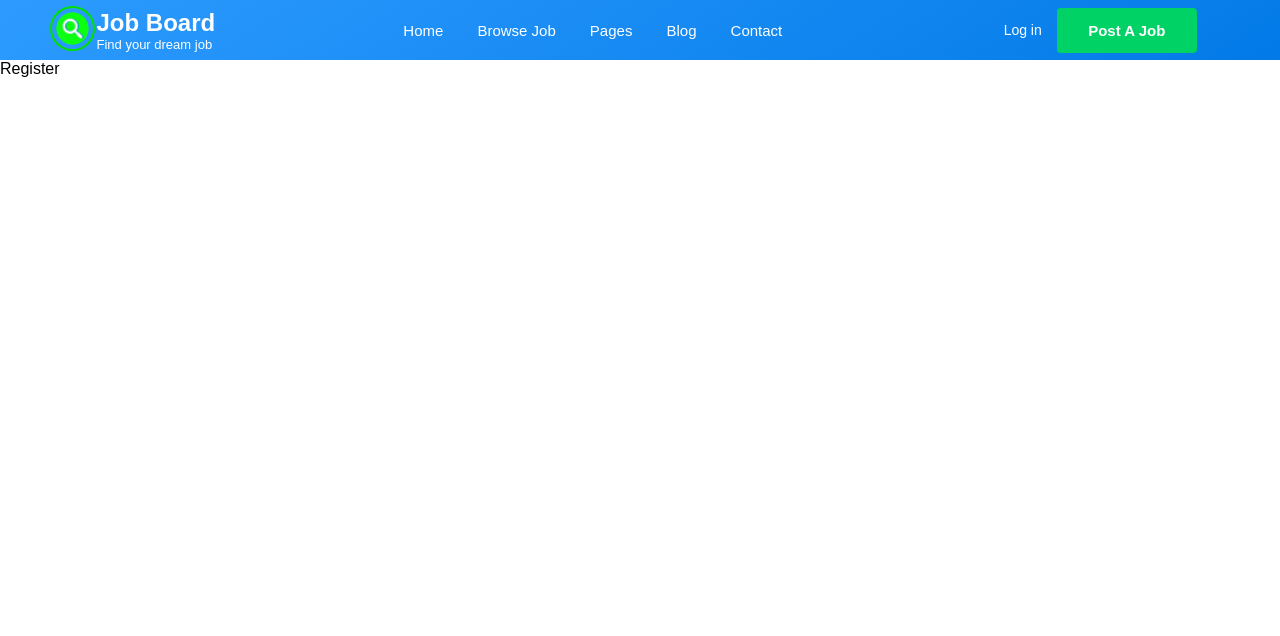
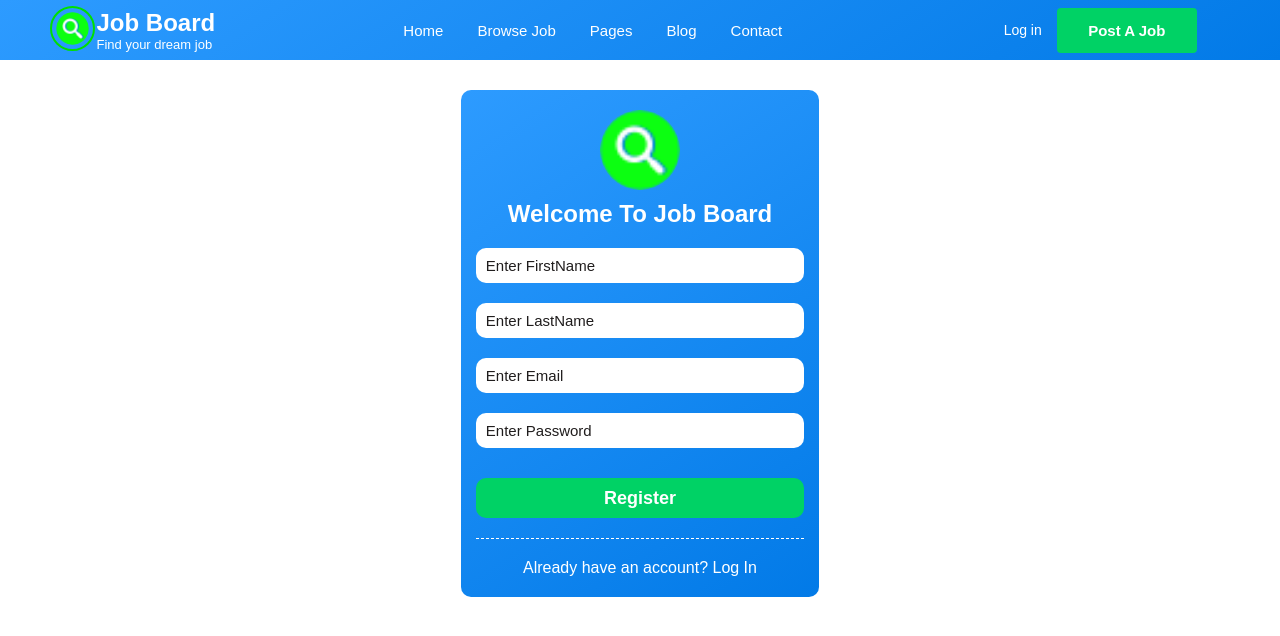
Before and after one commit to moinkhan07/CODSOFT, a React (Create React App) app in the folder Level 2/Job Board/Frontend/job-board-application/: page /register in a window 1280 px wide. Shown: the top 636 px of the page. Built offline with nearby package versions, Linux system fonts and the light colour scheme.

Commit message:
User register and login page frontend done

```diff
--- a/Level 2/Job Board/Frontend/job-board-application/src/App.js
+++ b/Level 2/Job Board/Frontend/job-board-application/src/App.js
@@ -2,6 +2,9 @@ import './Styles/Navbar.css';
 import './Styles/Welcome.css';
 import './Styles/JobSearch.css';
 import './Styles/JobList.css';
+import './Styles/LogIn.css';
+import './Styles/Register.css';
+import './Styles/PostJob.css';
 import JobList from './Components/JobList';
 import JobSearch from './Components/JobSearch.js';
 import Welcome from './Components/Welcome.js';
--- a/Level 2/Job Board/Frontend/job-board-application/src/Components/LogIn.js
+++ b/Level 2/Job Board/Frontend/job-board-application/src/Components/LogIn.js
@@ -1,20 +1,25 @@
 import React from 'react'
-import {NavLink} from 'react-router-dom';
+import {Link,NavLink} from 'react-router-dom';
 
 const LogIn = () => {
+  const navStyleLink = ()=>{
+    return{
+      marginTop: "20px",
+      textAlign: "center",
+      cursor: "pointer",
+      textDecoration: "none",
+      color:"black"
+    }
+  }
   return (
-    // <div id="loginDiv">
-    // <Link to={'/'}><img src={require('../Assets/logo.jpg')} /></Link>
-    // <h2>Welcome To Movie Venture</h2>
-    // <input value={credentials.userEmail} onChange={handleChange} name="userEmail" placeholder="Enter Email" type={"email"}/>
-    // <input value={credentials.userPassword} onChange={handleChange} name="userPassword"  placeholder="Enter Password" type={"password"}/>
-    // <button onClick={loginUser}>Log In</button>
-    // <hr/>
-    // <NavLink to={'/signup'} style={navStyleLink}><p id="newUser">New User? Sign Up</p></NavLink>
-    // </div>
-    <div>
-      <h1>LogIn</h1>
-     <NavLink to={'/register'}><p>Register</p></NavLink>
+    <div id="loginDiv">
+    <Link to={'/'}><img src={require('../Assets/logo.png')} /></Link>
+    <h2>Welcome To Job Board</h2>
+    <input  name="userEmail" placeholder="Enter Email" type={"email"}/>
+    <input  name="userPassword"  placeholder="Enter Password" type={"password"}/>
+    <button>Log In</button>
+    <hr/>
+    <NavLink to={'/register'} style={navStyleLink}><p id="newUser">New User? Sign Up</p></NavLink>
     </div>
 
   )
--- a/Level 2/Job Board/Frontend/job-board-application/src/Components/Register.js
+++ b/Level 2/Job Board/Frontend/job-board-application/src/Components/Register.js
@@ -1,8 +1,30 @@
 import React from 'react'
+import {Link,NavLink} from 'react-router-dom';
 
 const Register = () => {
+  const navStyleLink = () => {
+    return {
+      marginTop: "20px",
+      textAlign: "center",
+      cursor: "pointer",
+      textDecoration: "none",
+      color:"black"
+    };
+  };
   return (
-    <div>Register</div>
+    <>
+      <div id="signupDiv">
+        <Link to={'/'}><img src={require('../Assets/logo.png')} /></Link>
+        <h2>Welcome To Job Board</h2>
+        <input  name="firstName"  placeholder="Enter FirstName" type={"text"}/>
+        <input  name="lastName"  placeholder="Enter LastName" type={"text"}/>
+        <input  name="userEmail" placeholder="Enter Email" type={"email"}/>
+        <input  name="userPassword" placeholder="Enter Password" type={"password"} />
+        <button>Register</button>
+        <hr/>
+        <NavLink to={'/login'} style={navStyleLink}><p id="already">Already have an account? Log In</p></NavLink>
+      </div>
+    </>
   )
 }
 
--- a/Level 2/Job Board/Frontend/job-board-application/src/Styles/LogIn.css
+++ b/Level 2/Job Board/Frontend/job-board-application/src/Styles/LogIn.css
@@ -0,0 +1,79 @@
+#loginDiv{
+    width: 28%;
+    margin: auto;
+    margin-top: 80px;
+    border-radius: 10px;
+    background: rgb(45,155,255);
+    background: linear-gradient(147deg, rgba(45,155,255,1) 0%, rgba(2,122,231,1) 100%);
+    padding: 20px 15px;
+}
+#loginDiv img{
+    width: 80px;
+    height: 80px;
+    border-radius: 50%;
+    display: block;
+    margin-left: auto;
+    margin-right: auto;
+}
+#loginDiv>h2{
+    margin-top: 10px;
+    text-align: center;
+    color: white;
+}
+#loginDiv>input{
+    width: 100%;
+    height: 35px;
+    margin-top: 20px;
+    border-radius: 10px;
+    outline: none;
+    border: none;
+    background-color: #ffffff;
+    padding-left: 10px;
+    font-size: 15px;
+    color: black;
+}
+#loginDiv>input::placeholder{
+    color: rgb(32, 29, 29);
+}
+#loginDiv>button{
+    width: 100%;
+    height: 40px;
+    margin-top: 30px;
+    border-radius: 10px;
+    outline: none;
+    border: none;
+    background-color: #00D265;
+    cursor: pointer;
+    font-size: 18px;
+    color: white;
+    font-weight: bold;
+}
+#loginDiv>button:hover{
+    background-color: #00b959;
+}
+#loginDiv>hr{
+    width: 100%;
+    border: none;
+    border-top: 1px dashed rgb(255, 255, 255);
+    margin-top: 20px;
+    outline: none;
+}
+#newUser{
+    margin-top: 20px;
+    text-align: center;
+    cursor: pointer;
+    color: white;
+}
+#newUser:hover{
+    color: black;
+}
+
+@media only screen and (max-width :766px){
+    #loginDiv{
+        width: 80%;
+        margin-top: 150px;
+    }
+    #loginDiv>h2{
+        font-size: 22px;
+    }
+}
--- a/Level 2/Job Board/Frontend/job-board-application/src/Styles/Register.css
+++ b/Level 2/Job Board/Frontend/job-board-application/src/Styles/Register.css
@@ -0,0 +1,78 @@
+#signupDiv{
+    width: 28%;
+    margin: auto;
+    margin-top: 30px;
+    border-radius: 10px;
+    background: rgb(45,155,255);
+    background: linear-gradient(147deg, rgba(45,155,255,1) 0%, rgba(2,122,231,1) 100%);
+    padding: 20px 15px;
+}
+#signupDiv img{
+    width: 80px;
+    height: 80px;
+    border-radius: 50%;
+    display: block;
+    margin-left: auto;
+    margin-right: auto;
+}
+#signupDiv>h2{
+    margin-top: 10px;
+    text-align: center;
+    color: white;
+}
+#signupDiv>input{
+    width: 100%;
+    height: 35px;
+    margin-top: 20px;
+    border-radius: 10px;
+    outline: none;
+    border: none;
+    background-color: white;
+    padding-left: 10px;
+    font-size: 15px;
+    color: black;
+}
+#signupDiv>input::placeholder{
+    color: rgb(32, 29, 29);
+}
+#signupDiv>button{
+    width: 100%;
+    height: 40px;
+    margin-top: 30px;
+    border-radius: 10px;
+    outline: none;
+    border: none;
+    background-color: #00D265;
+    cursor: pointer;
+    font-size: 18px;
+    color: white;
+    font-weight: bold;
+}
+#signupDiv>button:hover{
+    background-color: #00b959;
+}
+#signupDiv>hr{
+    width: 100%;
+    border: none;
+    border-top: 1px dashed white;
+    margin-top: 20px;
+    outline: none;
+}
+#already{
+    margin-top: 20px;
+    text-align: center;
+    cursor: pointer;
+    color: white;
+}
+#already:hover{
+    color: black;
+}
+@media only screen and (max-width :766px){
+    #signupDiv{
+        width: 80%;
+        margin-top: 40px;
+    }
+    #signupDiv>h2{
+        font-size: 22px;
+    }
+}
```
